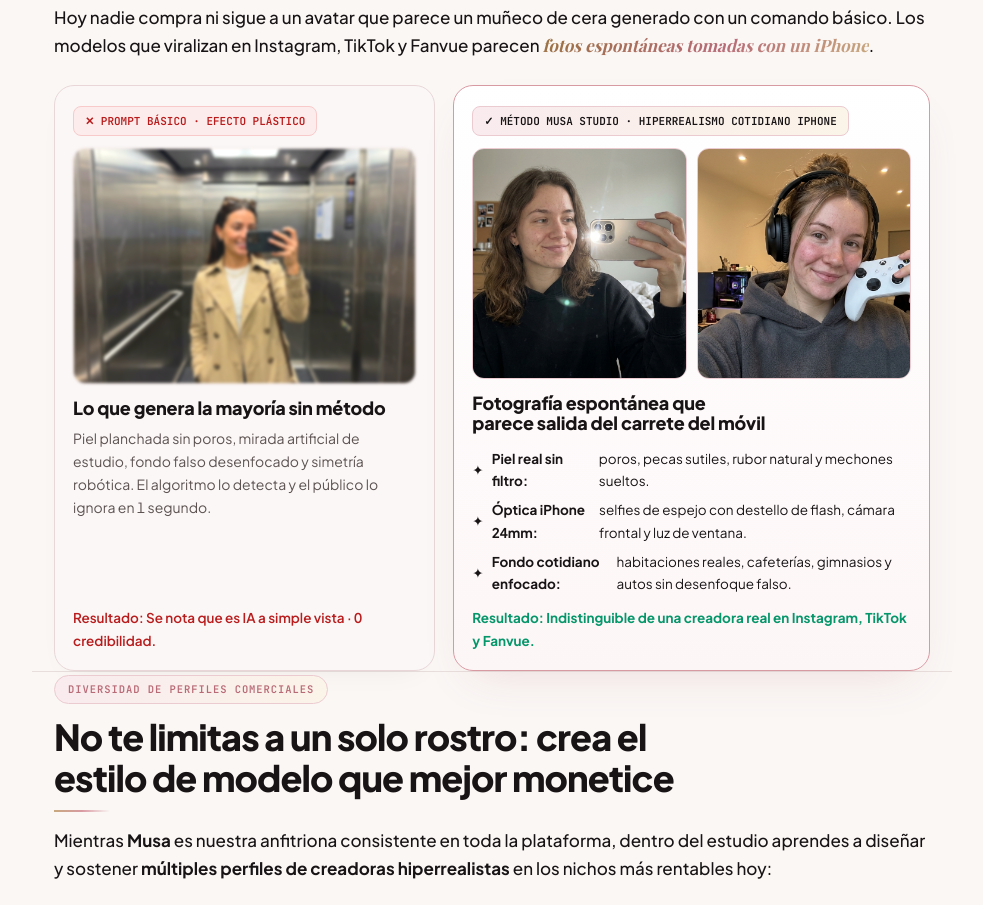
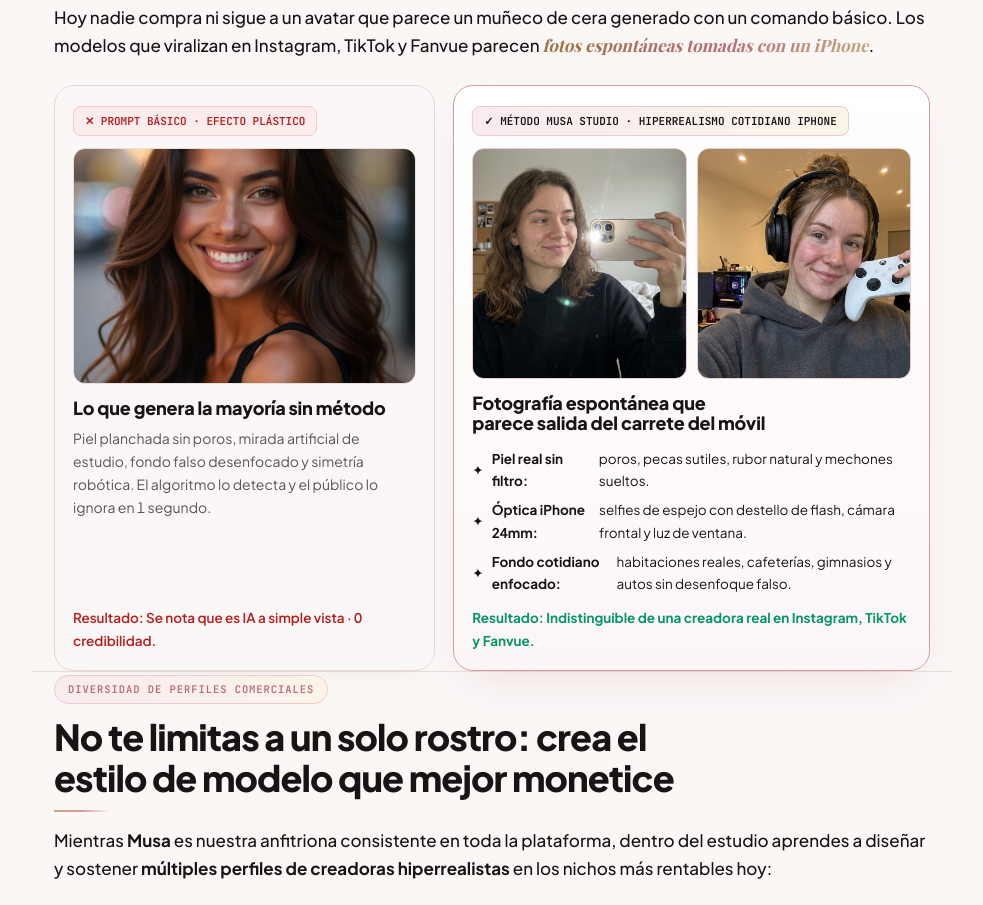
Before and after one commit to maubont/muse-ia-lab, a website: page next/landing/index.html in a window 1280 px wide. Shown: the part 1969-2874 px from the top of the page, without its empty margins (148-1131 px from the left). Drawn offline with nearby package versions, Linux system fonts and the light colour scheme; a web font is replaced by a local one.

Commit message:
fix(landing): reemplazar foto borrosa por modelo real de acabado plastico tipico de IA basica

```diff
--- a/next/landing/index.html
+++ b/next/landing/index.html
@@ -270,7 +270,7 @@ p.fuerte{color:var(--texto);font-weight:500}
   width:100%;aspect-ratio:16/11;object-fit:cover;border-radius:12px;border:1px solid var(--borde);display:block;
 }
 /* Simulación del "acabado plástico": piel planchada, saturación artificial y contraste aplanado */
-.efecto-plastico{filter:blur(1.6px) saturate(1.55) contrast(.82) brightness(1.12)}
+.efecto-plastico{filter:none}
 .dupla-iphone{
   display:grid;grid-template-columns:1fr 1fr;gap:10px;
 }
@@ -629,7 +629,7 @@ dialog .cta[aria-disabled="true"]{opacity:.4;pointer-events:none}
     <div class="card-plastico">
       <div>
         <span class="badge-malo">✕ Prompt Básico · Efecto Plástico</span>
-        <img class="foto-comparativa efecto-plastico" src="assets/mod-elevator-flash.jpg" alt="Simulación del acabado plástico típico de un prompt básico" loading="lazy">
+        <img class="foto-comparativa" src="assets/ia-plastico-basica.jpg" alt="Modelo generado con IA básica: piel de cera planchada, brillo plástico y mirada artificial" loading="lazy">
         <h3 style="margin-top:14px">Lo que genera la mayoría sin método</h3>
         <p style="font-size:14px">Piel planchada sin poros, mirada artificial de estudio, fondo falso desenfocado y simetría robótica. El algoritmo lo detecta y el público lo ignora en 1 segundo.</p>
       </div>
```
Also changed, not shown: next/landing/assets/ia-plastico-basica.jpg (added).
